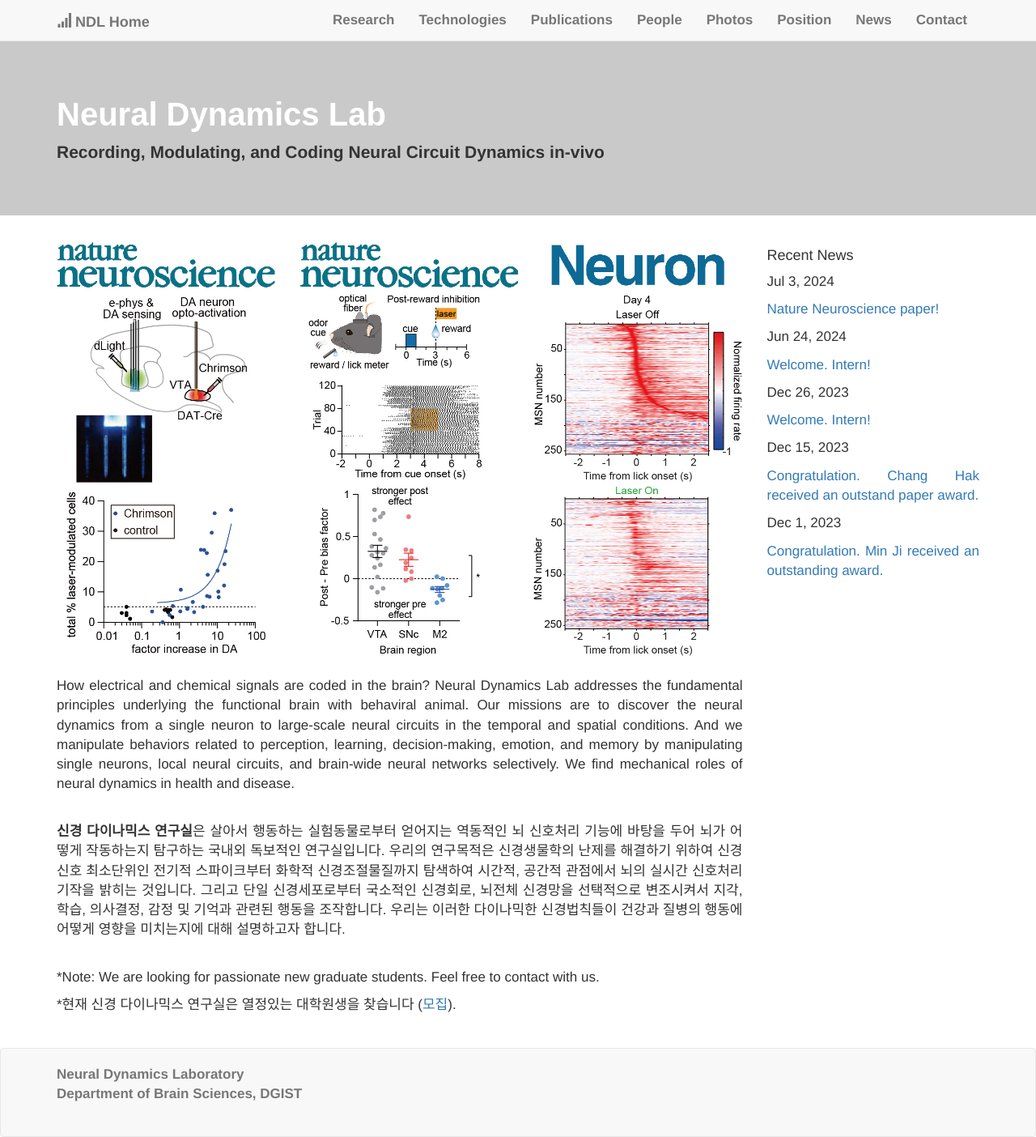
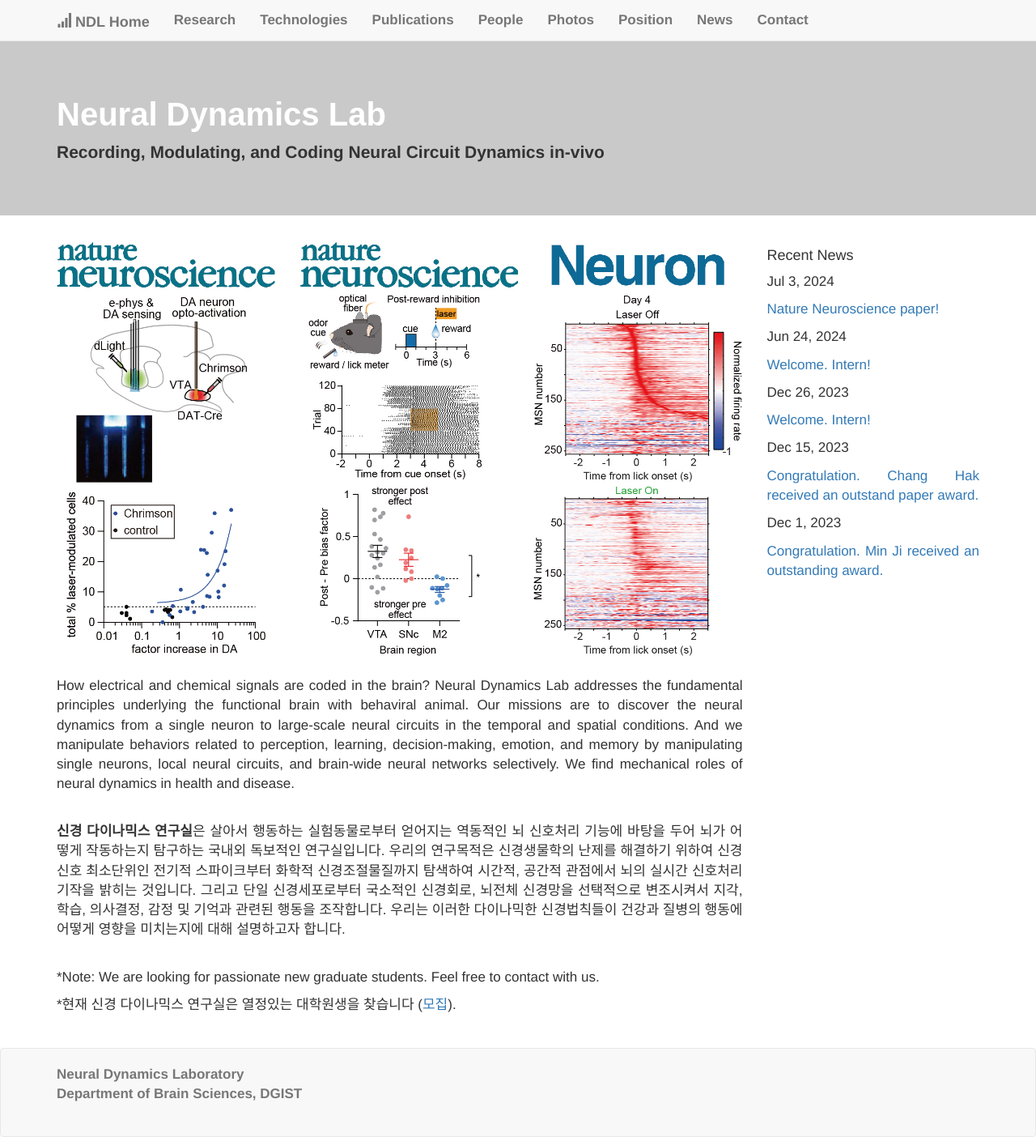
Before and after one commit to kleelab/kleelab.github.io, a Jekyll site: the page built from index.html, in a window 1280 px wide. Shown: the whole page at 81% size. Built offline with Jekyll 4.4.1, drawn with Linux system fonts in a browser that asks for light colours; nearby versions of some CDN libraries; a style sheet for code colours, icons or effects is not loaded.

Commit message:
Update header.html

```diff
--- a/_includes/header.html
+++ b/_includes/header.html
@@ -10,7 +10,7 @@
             <a class="navbar-brand" href="/"><span class="glyphicon glyphicon-signal" aria-hidden="true"></span><strong>  NDL Home</strong></a>
         </div>
         <div id="navbar" class="collapse navbar-collapse">
-            <ul class="nav navbar-nav pull-right">
+            <ul class="nav navbar-nav pull-left">
                 <li><a href="/projects.html"><strong>  Research</strong></a></li>
                 <li><a href="/tech.html"></span><strong>  Technologies</strong></a></li>
                 <li><a href="/publications.html"></span><strong>  Publications</strong></a></li>
```
